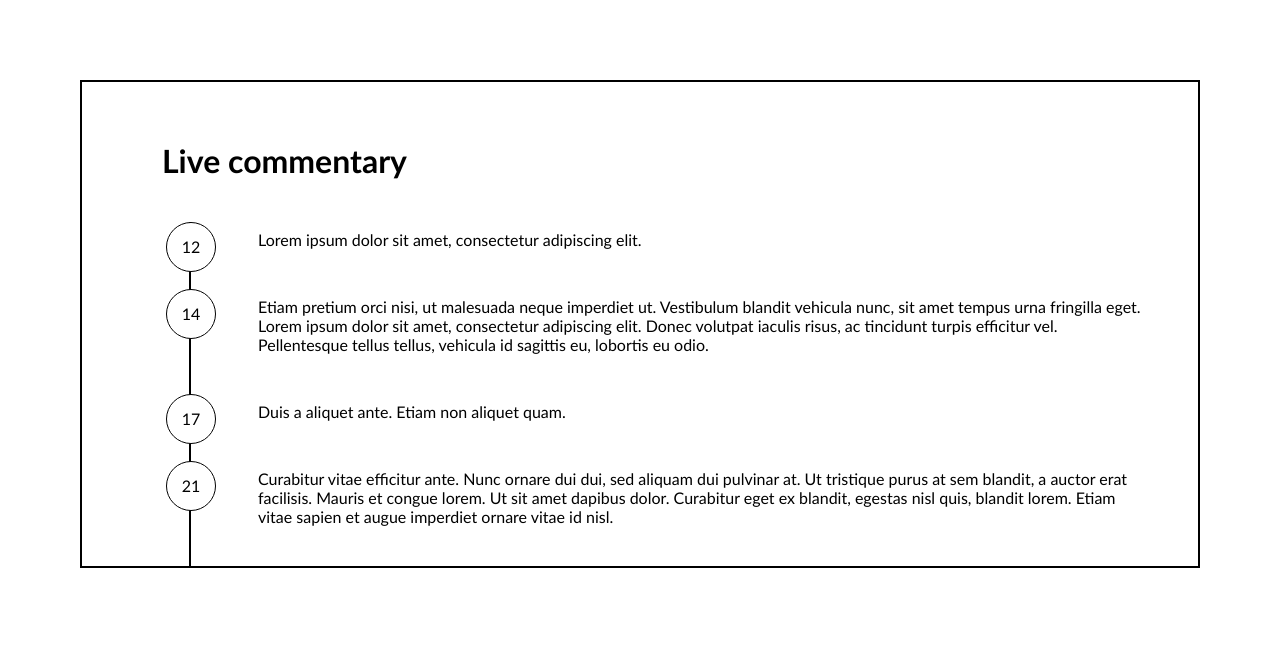
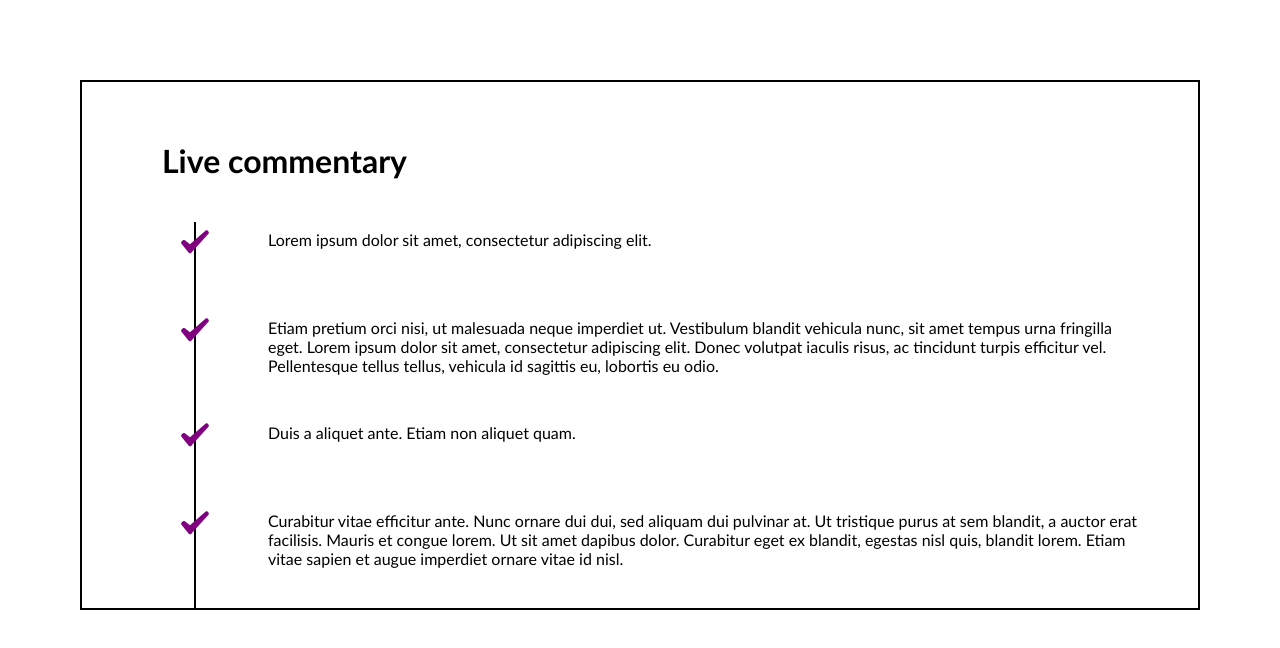
Before and after one commit to MyaElla/vertical-timeline-stream-circles, a React (Create React App) app: page / in a window 1280 px wide. Shown: the top 648 px of the page. Built offline with nearby package versions, Linux system fonts and the light colour scheme.

Commit message:
replaced circleCss with CheckMark SVG component made to pass in text/timestamp as prop

```diff
--- a/src/App.css
+++ b/src/App.css
@@ -23,26 +23,33 @@ h1 {
 
 ul {
   list-style-type: none;
+  justify-content: space-around;
  }
 
 li {
   position: relative;
   padding: 1.5rem;
-  padding-left: 7rem
-
+  /* padding-left: 7rem; */
+  display: flex
+  /* width: 100rem */
 }
 
 li .line {
   display: block;
   position: absolute;
   width: 2px;
-  height: 115%;
-  left: 2.7rem;
-  top: 0;
+  height: 100%;
+  left: 3rem;
+  top: 1rem;
   background-color: #000;
 }
 
-li .circle {
+li .text {
+  flex: 1;
+  margin-left: 3rem;
+  display: inline-block;
+}
+/* li .circle {
       display: block;
       position: absolute;
       width: 3rem;
@@ -56,12 +63,12 @@ li .circle {
       z-index: 2;
       text-align: center;
 
-}
+} */
 
-li:first-of-type .line {
+/* li:first-of-type .line {
   height: calc(100% - 1rem);
   top: 1rem;
-}
+} */
 
 /* li:last-of-type .line {
   height: calc(100% - (1rem + 10px));
--- /dev/null
+++ b/src/components/CheckMark.js
@@ -0,0 +1,26 @@
+import React from "react";
+
+const CheckMark = props => {
+  const { width, height, fill, className, style } = props;
+  return (
+    <svg
+      className={className}
+      viewBox="0 0 24 24"
+      width={width}
+      height={height}
+      style={style}
+      version="1.1"
+      xmlns="http://www.w3.org/2000/svg"
+      xmlnsXlink="http://www.w3.org/1999/xlink"
+    >
+      <path
+        fill={fill}
+        fillRule="evenodd"
+        stroke="none"
+        d="M5.98342301,8.62083755 L2.92113518,6.19075581 L2.92113518,6.19075581 C2.52475208,5.87620558 1.95586894,5.90732985 1.59616788,6.26324634 L0.959514871,6.89320083 L0.959514871,6.89320083 C0.594139673,7.25473175 0.562350154,7.83437344 0.885997743,8.23369271 L5.2466429,13.6138954 L5.2466429,13.6138954 C5.59439201,14.0429514 6.22411693,14.1088636 6.65317287,13.7611145 C6.69371383,13.7282561 6.73162055,13.6922747 6.76654568,13.6535 L17.0639568,2.22107107 L17.0639568,2.22107107 C17.4213804,1.82425092 17.4039137,1.21660822 17.0242859,0.840974635 L16.6411512,0.461871039 L16.6411512,0.461871039 C16.2672586,0.0919123331 15.6706798,0.0748389377 15.276241,0.422808882 L5.98342301,8.62083755 Z"
+      />
+    </svg>
+  );
+};
+
+export default CheckMark;
--- a/src/components/Comments.js
+++ b/src/components/Comments.js
@@ -1,12 +1,24 @@
 import React, { Component } from "react";
+import CheckMark from "./CheckMark";
+
+
+const styles = {
+  extra: {
+    zIndex: 2,
+    paddingLeft: 10,
+    backgroundColour: "red"
+  }
+};
 
 export default class Comments extends Component {
   render() {
     return (
       <li>
-        <span className="circle">{this.props.update.timestamp}</span>
+        <CheckMark fill="purple" width={40} height={40} style={styles.extra} />
+        {/* <span className="circle">{this.props.update.timestamp}</span> */}
         <span className="line" />
-        {this.props.update.body}
+        <span className="text">
+        {this.props.update.body} </span>
       </li>
     );
   }
```
